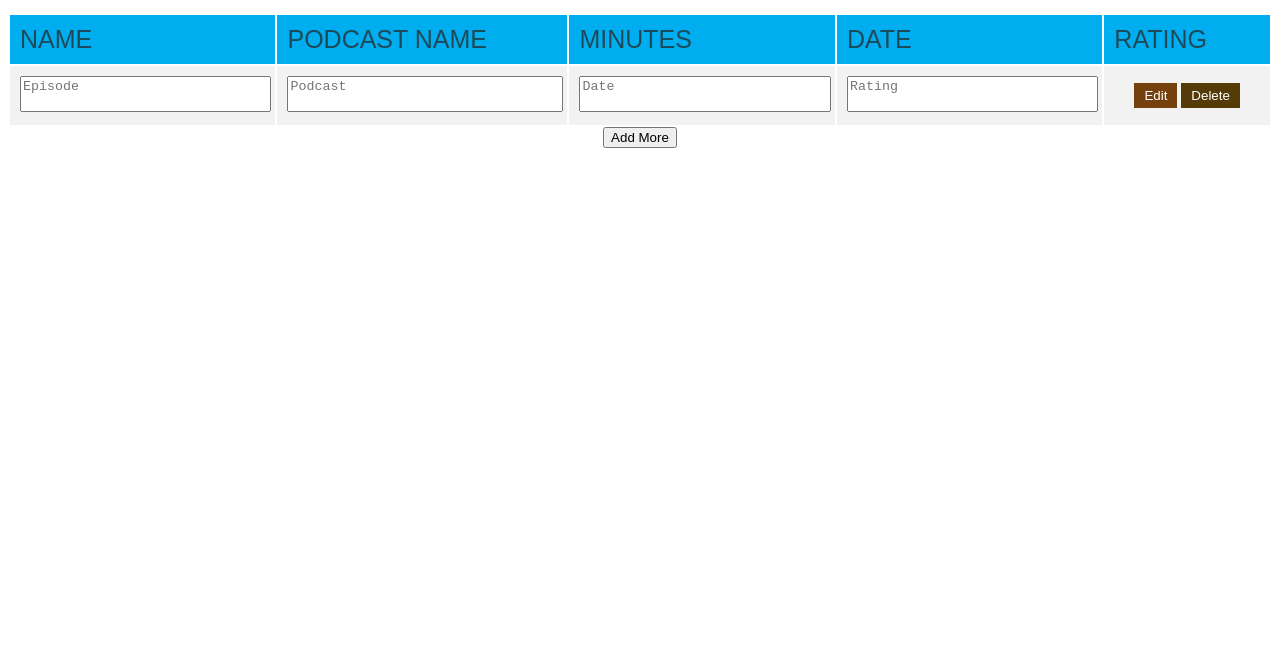
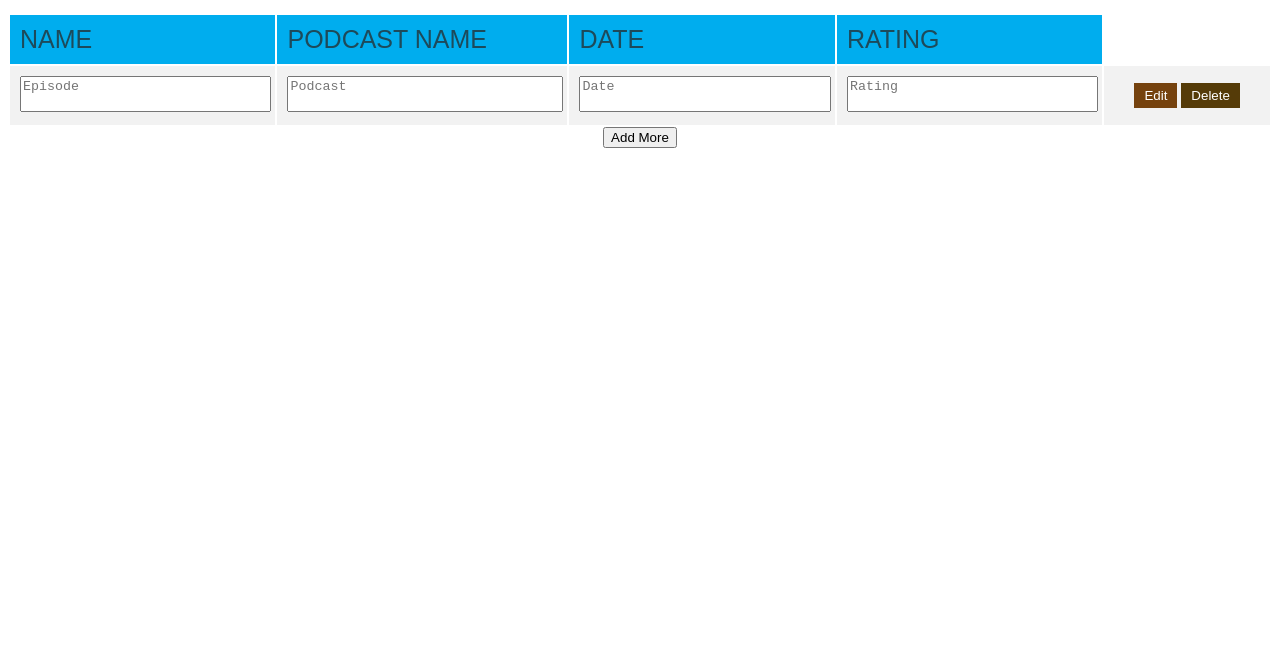
Before and after one commit to chloe-hall/vandyhacks_IX, a website: page goodpod_home.html in a window 1280 px wide. Shown: the part 136-800 px from the top of the page. Drawn offline with nearby package versions, Linux system fonts and the light colour scheme.

Commit message:
Update goodpod_home.html

```diff
--- a/goodpod_home.html
+++ b/goodpod_home.html
@@ -25,7 +25,6 @@
     <tr>
       <th> Name </th>
       <th> Podcast Name </th>
-      <th> Minutes </th>
       <th> Date </th>
       <th> Rating </th>
     </tr>
```
